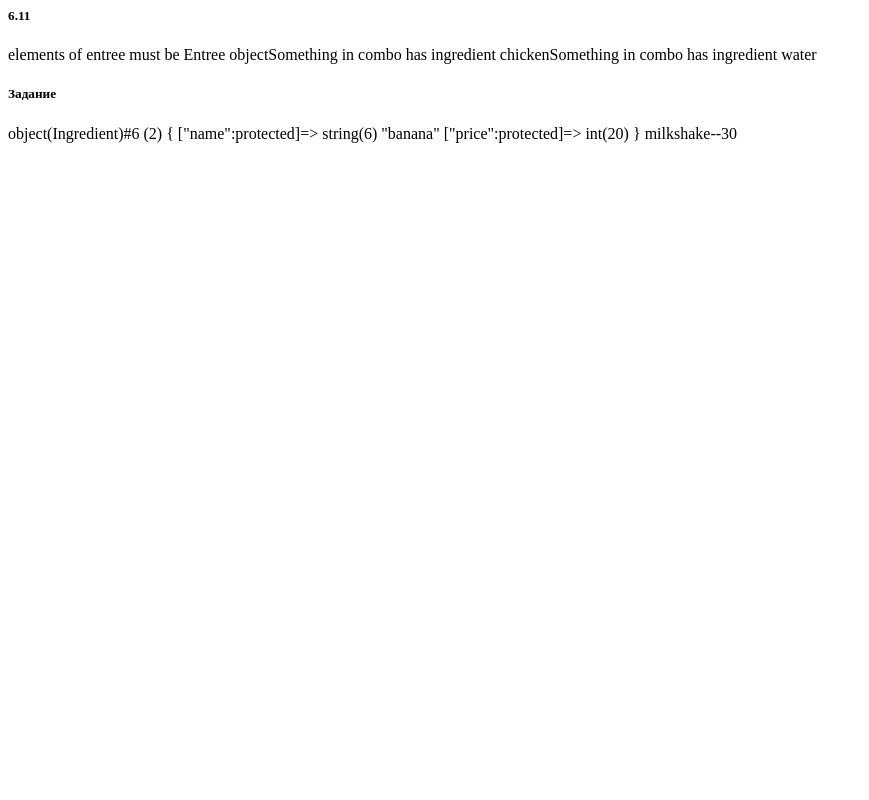
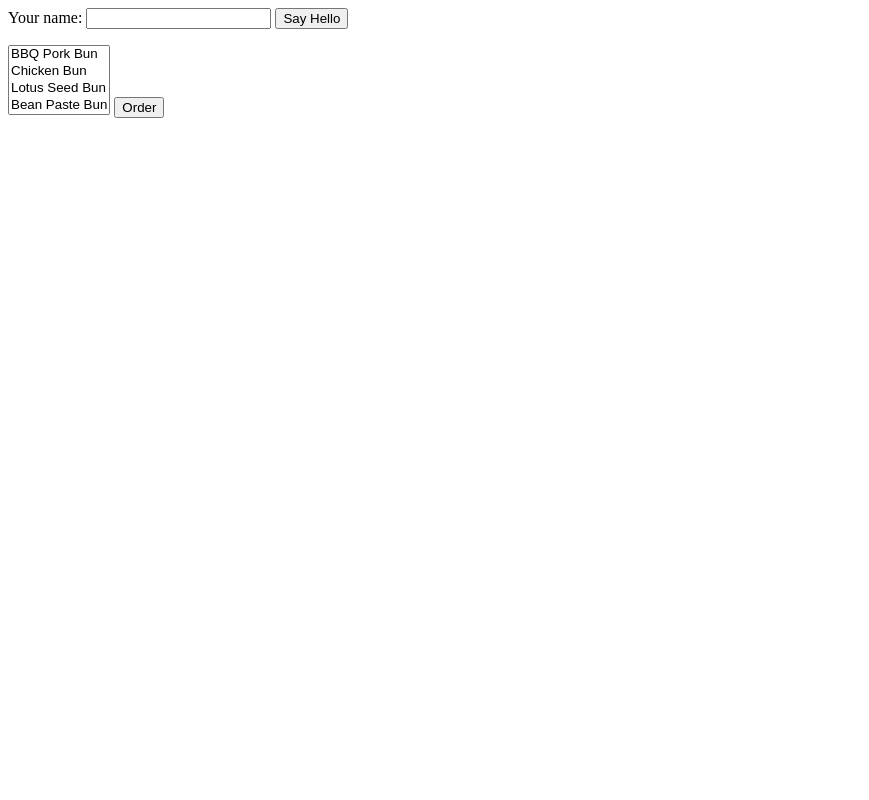
Before and after one commit to oorkhan/php, a PHP site: page / in a window 1280 px wide. Shown: the whole page, without its empty margins (0-869 px from the left). Run offline with PHP 8.4, Linux system fonts and the light colour scheme.

Commit message:
1753 10012019

```diff
--- /dev/null
+++ b/book/eat.php
@@ -0,0 +1,6 @@
+<?php
+if(isset($_POST['lunch'])){
+    foreach($_POST['lunch'] as $choise){
+        print $choise ."<br>";
+    }
+}
--- a/book/index.php
+++ b/book/index.php
@@ -1,127 +1,41 @@
 <?php
-class Entree
-{
-    public $name;
-    public $ingredients = array();
-    public function __construct($name, $ingredients)
-    {
-        if (!is_array($ingredients)) {
-            throw new Exception('$ingredients must be array');
-        }
-        $this->name = $name;
-        $this->ingredients = $ingredients;
-    }
-    public function hasIngredient($ingridient)
-    {
-        return in_array($ingridient, $this->ingredients);
-    }
-    public static function getSizes()
-    {
-        return array('small', 'medium', 'large');
-    }
-
+if($_SERVER['REQUEST_METHOD'] == 'POST'){
+    process_form();
+}else {
+    show_form();
+}
+function process_form(){
+    print "Hello" . $_POST['my_name'];
+}
+function show_form(){
+print<<<_HTML_
+    <form method="POST" action="$_SERVER[PHP_SELF]">
+    Your name: <input type="text" name="my_name">
+    <input type="submit" value="Say Hello">
+    </form>
+_HTML_;
 }
 
-$soup = new Entree('Chicken soup', array('chicken', 'water'));
-$sizes = Entree::getSizes();
-//$soup->name = "chicken soup";
-//$soup->ingredients = array('chicken', 'water');
+?>
 
-$sandwich = new Entree('chiken sandwich', array('chicken', 'bread'));
-//$sandwich->name = "chiken sandwich";
-//$sandwich->ingredients = array('chicken', 'bread');
-
-// foreach (['chicken', 'bread', 'lemon', 'water'] as $ing) {
-//     if ($soup->hasIngredient($ing)) {
-//         print "$soup->name has ingridient - $ing. <br>";
-//     }
-//     if ($sandwich->hasIngredient($ing)) {
-//         print "$sandwich->name has ingridient - $ing. <br>";
-//     }
-// }
-
-// try{
-//     $drink = new Entree('Glass of milk', 'milk');
-//     if($drink->hasIngredient('milk')){
-//         print "yummy";
-//     }
-// }catch(Exception $e){
-//     print "Couldnt create drink ". $e->getMessage();
-// }
-
-class ComboMeal extends Entree {
-
-    public function __construct($name, $entrees)
-    {
-        parent::__construct($name, $entrees);
-        if(! $entrees instanceof Entree){
-            print "elements of entree must be Entree object";
-        }
-    }
-    public function hasIngredient($ingredient){
-        foreach($this->ingredients as $entree){
-            if ($entree->hasIngredient($ingredient)){
-                return true;
-            }
-        }
-        return false;
-    }
-}
-echo "<h5>6.11</h5>";
-$combo = new ComboMeal('Soup + sandwich', array($soup, $sandwich));
-foreach(['chicken', 'water', 'pickels'] as $ing){
-    if($combo->hasIngredient($ing)){
-        print "Something in combo has ingredient ". $ing;
-    }
-}
-echo "<h5>Задание</h5>";
-class Ingredient {
-    protected $name;
-    protected $price;
-
-    public function __construct($name, $price)
-    {
-        $this->name = $name;
-        $this->price = $price;
-    }
-
-    public function getName(){
-        return $this->name;
-    }
-    public function getPrice(){
-        return $this->price;
-    }
-
-    public function setPrice($price){
-        return $this->price = $price;
-    }
-
-}
-
-$milk = new Ingredient('Milk', 10);
-$milk->setPrice(10);
-$banana = new Ingredient('banana', 20);
-$banana->setPrice(20);
-var_dump($banana);
-
-class PricedMeal extends Entree{
-    public function __construct($name, $ingredients){
-        parent::__construct($name, $ingredients);
-        foreach ($this->ingredients as $ingredient){
-            if(! $ingredient instanceof Ingredient){
-                throw new Exception('$ingredient is not Ingredient object');
-            }
-        }
-    }
-    public function getCost(){
-        $price = 0;
-        foreach($this->ingredients as $ingredient){
-            $price += $ingredient->getPrice();
-        }
-        return $price;
-    }
-}
-$milkshake = new PricedMeal('milkshake', array($milk, $banana));
-$milkshakePrice = $milkshake->getCost();
-print $milkshake->name.'--'.$milkshakePrice;
-?>
+<!DOCTYPE html>
+<html lang="en">
+<head>
+    <meta charset="UTF-8">
+    <meta name="viewport" content="width=device-width, initial-scale=1.0">
+    <meta http-equiv="X-UA-Compatible" content="ie=edge">
+    <title>forms ch. 7</title>
+</head>
+<body>
+    <form action="eat.php" method="POST">
+        <select name="lunch[]" multiple>
+            <option value="pork">BBQ Pork Bun</option>
+            <option value="chicken">Chicken Bun</option>
+            <option value="lotus">Lotus Seed Bun</option>
+            <option value="bean">Bean Paste Bun</option>
+            <option value="nest">Bird-Nest Bun</option>
+        </select>
+        <input type="submit" value="Order">
+    </form>
+</body>
+</html>
```
Also changed, not shown: book/index chapter 6.php (added, +127 -0 lines), 1 other file.
